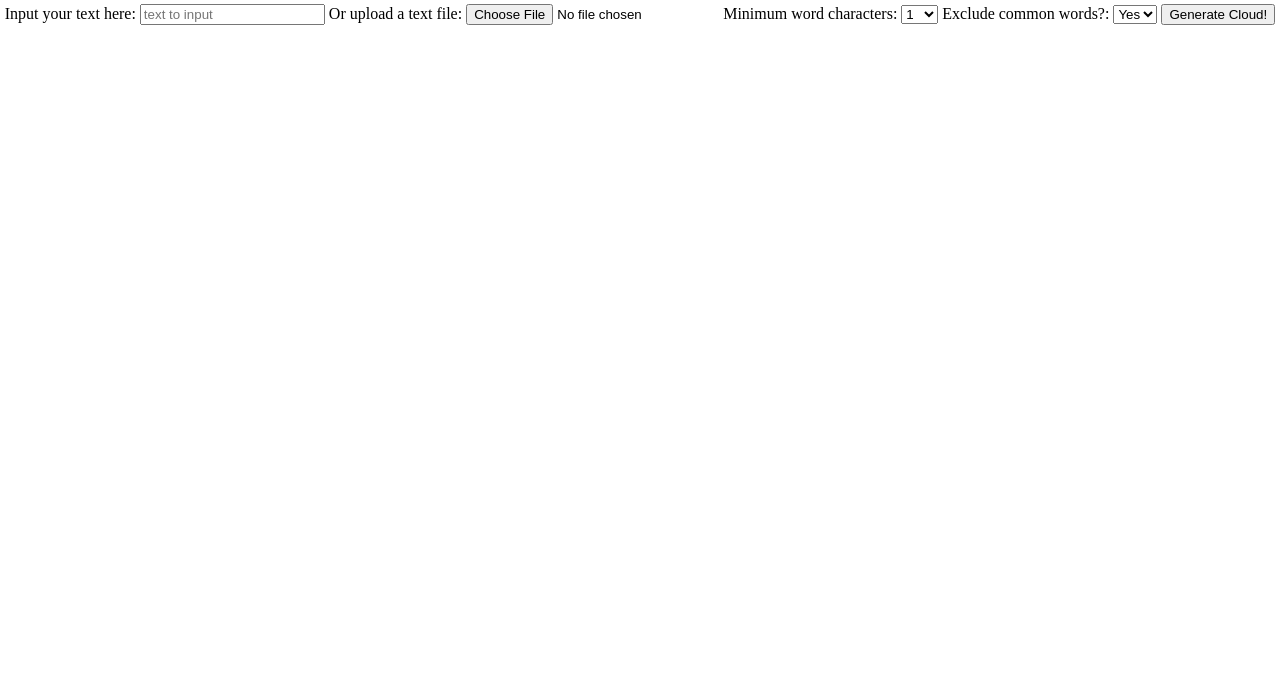
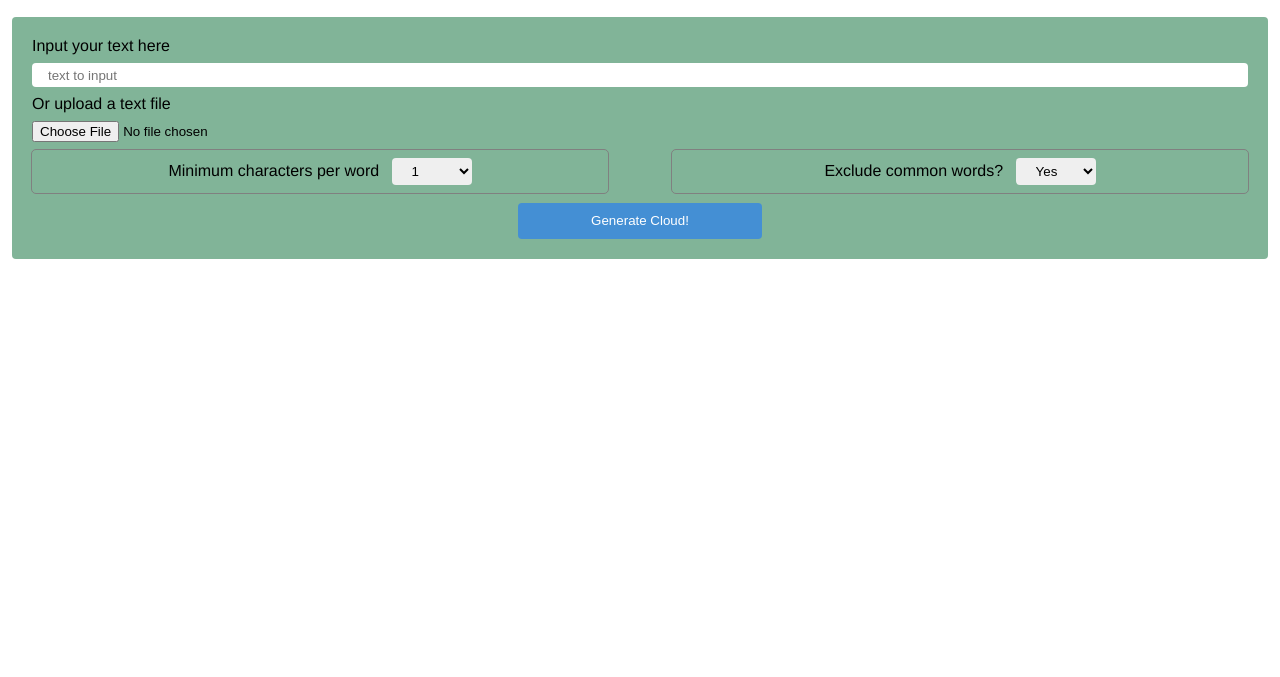
Before and after one commit to jmolasky/project-1-word-cloud, a plain HTML site: page index.html in a window 1280 px wide. Shown: the part 123-800 px from the top of the page. Drawn offline with nearby package versions, Linux system fonts and the light colour scheme.

Commit message:
wip: improved form styles

```diff
--- a/index.html
+++ b/index.html
@@ -14,14 +14,14 @@
         <h1>Word Cloud</h1>
         <h2>Create a word cloud of most frequently used words by inputting text and specifications!</h2>
         <form>
-            <label>Input your text here:
+            <label>Input your text here</label>
             <input type="text" placeholder="text to input">
-            </label>
-            <label>Or upload a text file:
+            <label>Or upload a text file</label>
             <input type="file" accept=".txt">
-            </label>
-            <label for="minWordLength">Minimum word characters:
-                <select name="minWordLength" id="minWordLength">
+            <div id="selects">
+                <div class="select-item">
+                    <label for="minWordLength" class="select-label">Minimum characters per word</label>
+                    <select name="minWordLength" class="select" id="minWordLength">
                         <option value="1">1</option>
                         <option value="2">2</option>
                         <option value="3">3</option>
@@ -33,13 +33,19 @@
                         <option value="9">9</option>
                         <option value="10">10</option>
                     </select>
-            </label>
-            <label for="removeCommonWords">Exclude common words?:
-                <select name="removeCommonWords" id="removeCommonWords">
+                </div>
+                <div class="select-item">
+                    <label for="removeCommonWords" class="select-label">Exclude common words?</label>
+                    <select name="removeCommonWords" class="select" id="removeCommonWords">
                         <option value="true">Yes</option>
                         <option value="false">No</option>
                     </select>
+                </div>
+            </div>
+            <div id="button">
                 <input type="submit" value="Generate Cloud!">
+                <!-- <input type="submit" value="Hide input field"> -->
+            </div>
         </form>
     </header>
     <main>
--- a/style.css
+++ b/style.css
@@ -4,12 +4,100 @@
 
   body {
       margin: 0;
+      background-size: cover;
   }
 
   header {
+      font-family: helvetica;
       text-align: center;
+      padding: .75rem;
   }
 
  main {
      text-align: center;
  }
+
+ form {
+     text-align: left;
+     font-family: helvetica;
+     background-color: #81b498;
+     padding: 1.25rem;
+     border-radius: 4px;
+ }
+
+ input[type=text] {
+     width: 100%;
+     margin-top: .5rem;
+     margin-bottom: .5rem;
+     padding: .3rem 1rem;
+     border: none;
+     border-radius: 4px;
+ }
+
+ input[type=file] {
+     width: 100%;
+     margin-top: .5rem;
+     margin-bottom: .5rem;
+     cursor: pointer;
+ }
+
+ input[type=submit] {
+    width: 100%;
+    margin-top: .625rem;
+    padding: .5rem;
+    color: white;
+    background-color: #3083e9bf;
+    border: none;
+    border-radius: 4px;
+    cursor: pointer;
+}
+
+input[type=submit]:hover {
+    background-color: #2664e9cb;
+}
+
+ select {
+     width: 100%;
+     margin-top: .5rem;
+     margin-bottom: .5rem;
+     padding: .3rem 1rem;
+     border: none;
+     border-radius: 4px;
+     cursor: pointer;
+
+ }
+
+ label {
+     font-size: 1rem;
+ }
+
+ @media screen and (min-width: 50rem) {
+     input[type=submit] {
+         width: 20%;
+         height: 2.25rem;
+     }
+
+     #selects {
+         display: grid;
+         grid-template-columns: repeat(2, 1fr);
+         align-items: center;
+         gap: 4rem;
+     }
+
+     .select-item {
+         outline: 1px solid grey;
+         border-radius: 4px;
+         text-align: center;
+
+     }
+
+     .select {
+         margin-left: .5rem;
+         width: 25%;
+         max-width: 5rem;
+     }
+
+     #button {
+         text-align: center;
+     }
+ }
```
Lines whose indentation alone changed are shown as unchanged.
